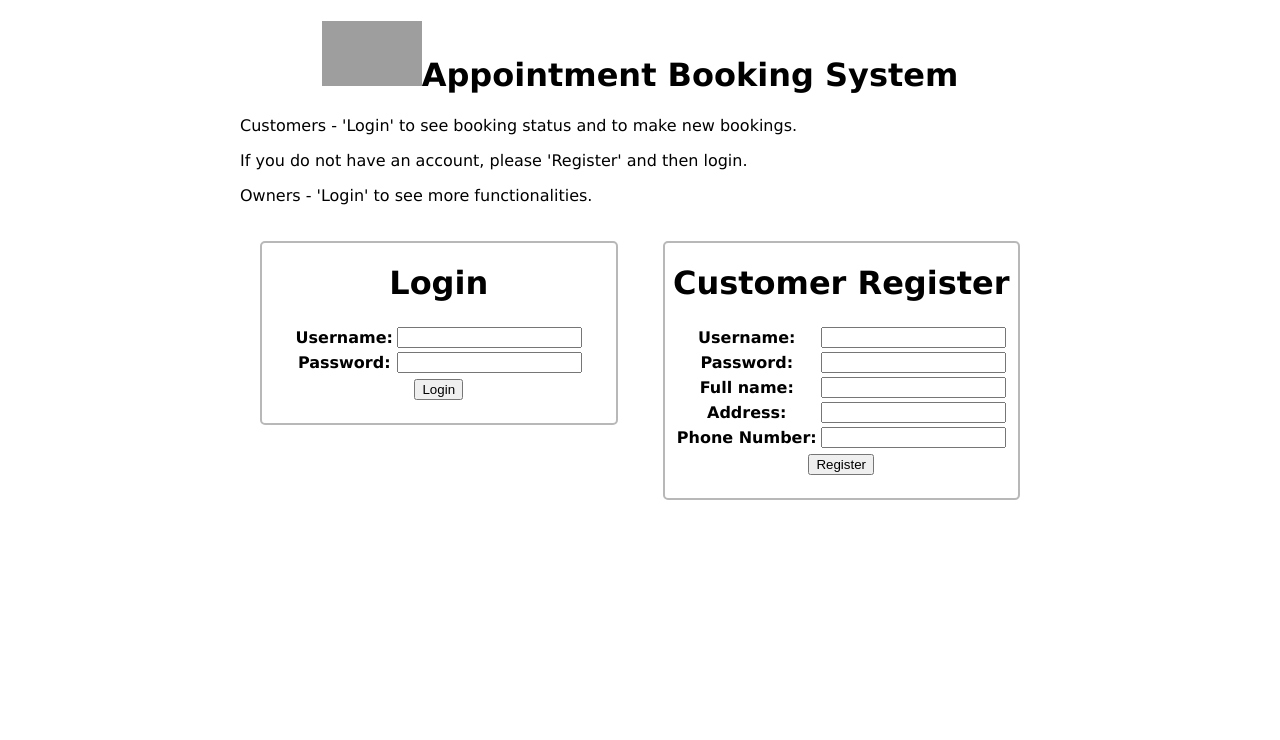
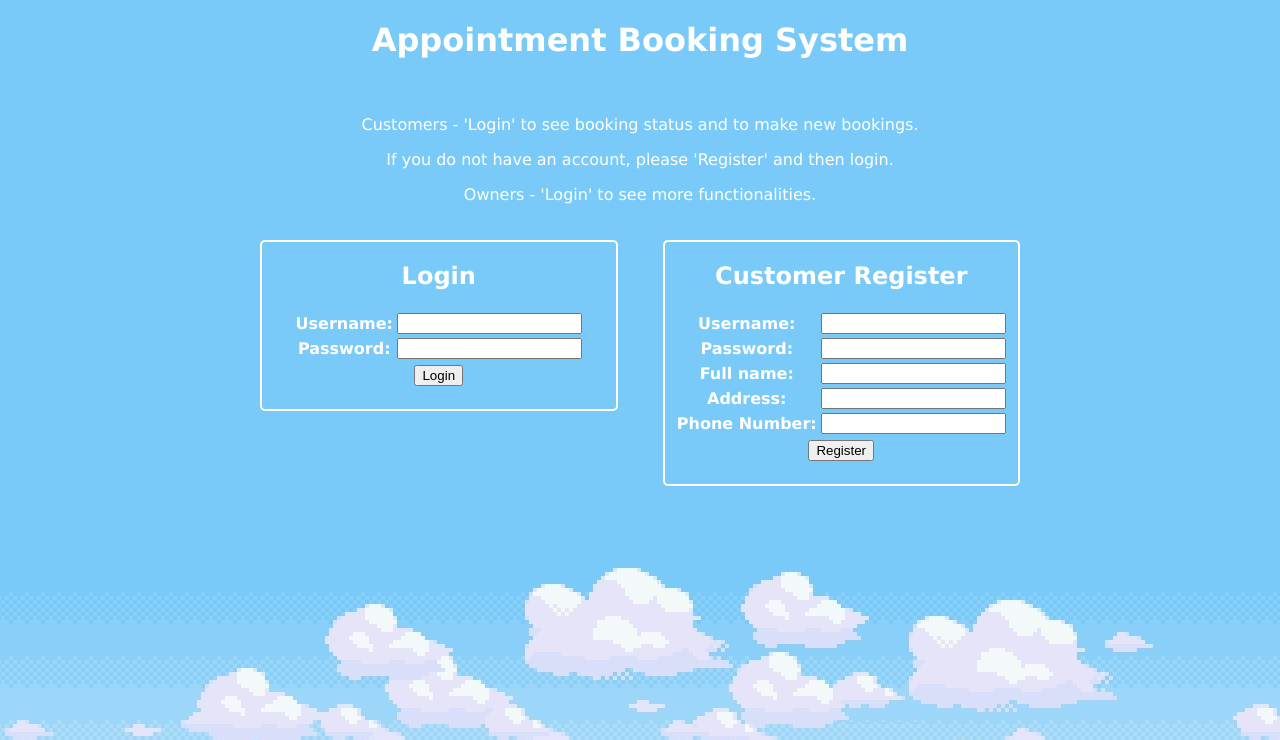
Before and after one commit to rmit-s3544280-steven-korevaar/acrs-team, a PHP site: page / in a window 1280 px wide. Shown: the top 740 px of the page. Run offline with PHP 8.4, Linux system fonts and the light colour scheme; grey boxes are pictures that could not be loaded.

Commit message:
Index CSS

```diff
--- a/assets/styles.css
+++ b/assets/styles.css
@@ -1,12 +1,13 @@
 body {
-	/*background-image: url("images/pug.jpg");*/
-
+	background-image: url("images/background.jpg");
+	background-attachment: fixed;
 }
 
 a,p,h1,h2,h3,h4,h5,h6,th,td{font-family:verdana;}
 th{text-align:right;}
 /*Centre the wrapper div in the center of screen */
 div#mainWrapper{
+	color: white;
 	position: relative;
 	margin:0px auto;
 	padding:0px;
@@ -39,17 +40,19 @@ a{
 	margin-left:15px;
 }
 a:hover{
-	color:Blue;
+	color:LightCoral;
 }
 
 /*index.php css*/
 div.headingBannerDiv{
-
+	color:white;
 }
 
 div.instructionsIndexDiv{
-	text-align:left;
+	text-align:center;
 }
+
+
 div#loginForm{
 	position:absolute;
 	left:0px;
@@ -68,7 +71,7 @@ div.formBorder{
 	margin:20px;
 	padding-bottom:20px;
 	border-radius:5px;
-	border:2px solid #B8B8B8;
+	border:2px solid white;
 }
 .errorMessage{
 	color:red;
@@ -131,7 +134,7 @@ div.contentHereDiv{
 /*customerPage.php css*/
 div.customerNavigationDiv{
 	width:100%;
-	background-color:#B8B8B8;
+
 	font-size:20px;
 }
 div.customerNavigationDiv span{
@@ -150,5 +153,5 @@ div.customerNavigationDiv a{
 	margin:0px 15px;
 }
 div.customerNavigationDiv a:hover{
-	color:Blue;
+	color:LightCoral;
 }
--- a/customerBooking.php
+++ b/customerBooking.php
@@ -1,6 +1,6 @@
 <?php
 $page_title='Customer New Booking';
-include('/assets/header.inc');
+include('assets/header.inc');
 ?>
 <!--Body Start-->
 <?php
--- a/customerPage.php
+++ b/customerPage.php
@@ -1,6 +1,6 @@
 <?php
 $page_title='Customer Booking Summaries';
-include('/assets/header.inc');
+include('assets/header.inc');
 ?>
 <!--Body Start-->
 <?php
--- a/index.php
+++ b/index.php
@@ -5,7 +5,8 @@ include('assets/header.inc');
 <!--Body Start-->
 <div class='centreContentBodyInDiv'>
 <div class='headingBannerDiv'>
-<h1><img src="https://s-media-cache-ak0.pinimg.com/originals/5b/92/41/5b92414b99b103faf46490d3f8234a20.png" width="100" height="65" alt="bear" />Appointment Booking System</h1>
+<h1>Appointment Booking System</h1>
+<br/>
 </div>
 <div class='instructionsIndexDiv'>
 <p>Customers - 'Login' to see booking status and to make new bookings.</p>
@@ -15,7 +16,7 @@ include('assets/header.inc');
 <!--Login Portion of index.php-->
 <div id='loginForm'>
 <div class='formBorder'>
-<h1>Login</h1>
+<h2>Login</h2>
 <form method='post' action='processlogin.php'>
 <table class="centreTable">
 <tr>
@@ -46,7 +47,7 @@ if(isset($_SESSION['loginError']) && !empty($_SESSION['loginError'])){
 <!--Register Portion of index.php-->
 <div id='registerForm'>
 <div class='formBorder'>
-<h1>Customer Register</h1>
+<h2>Customer Register</h2>
 <form method="post" action="processRegister.php">
 <table class="centreTable">
 <tr>
```
Also changed, not shown: assets/images/background.jpg (added).
